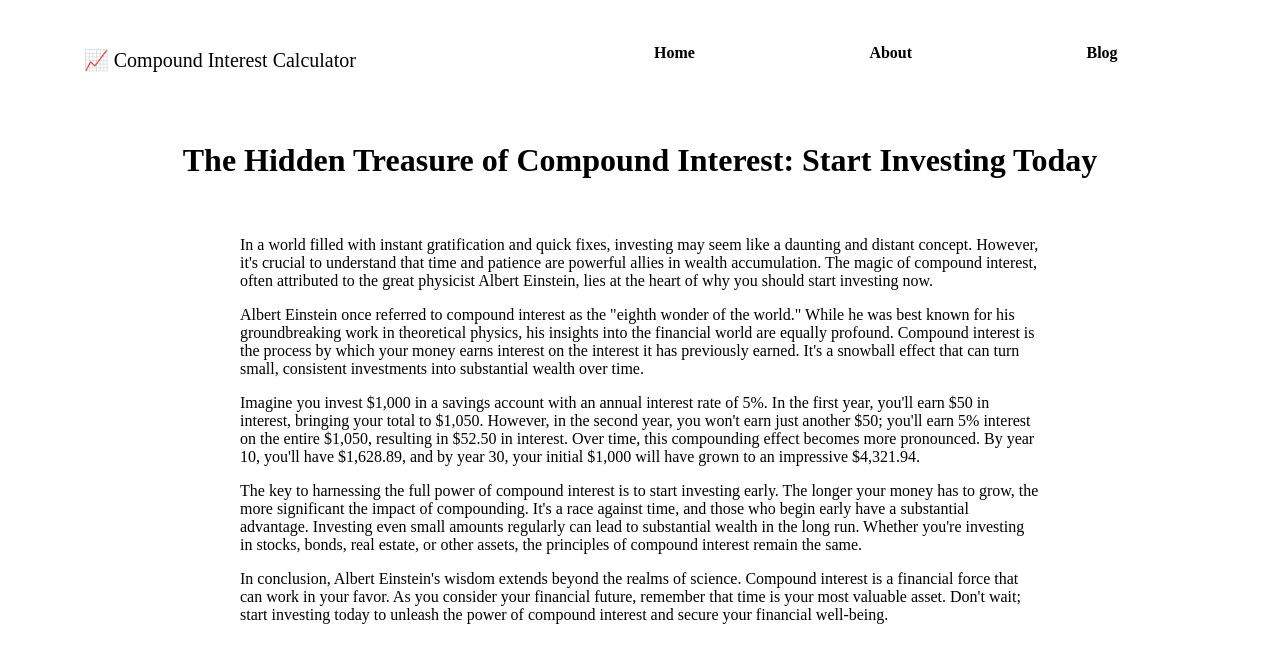
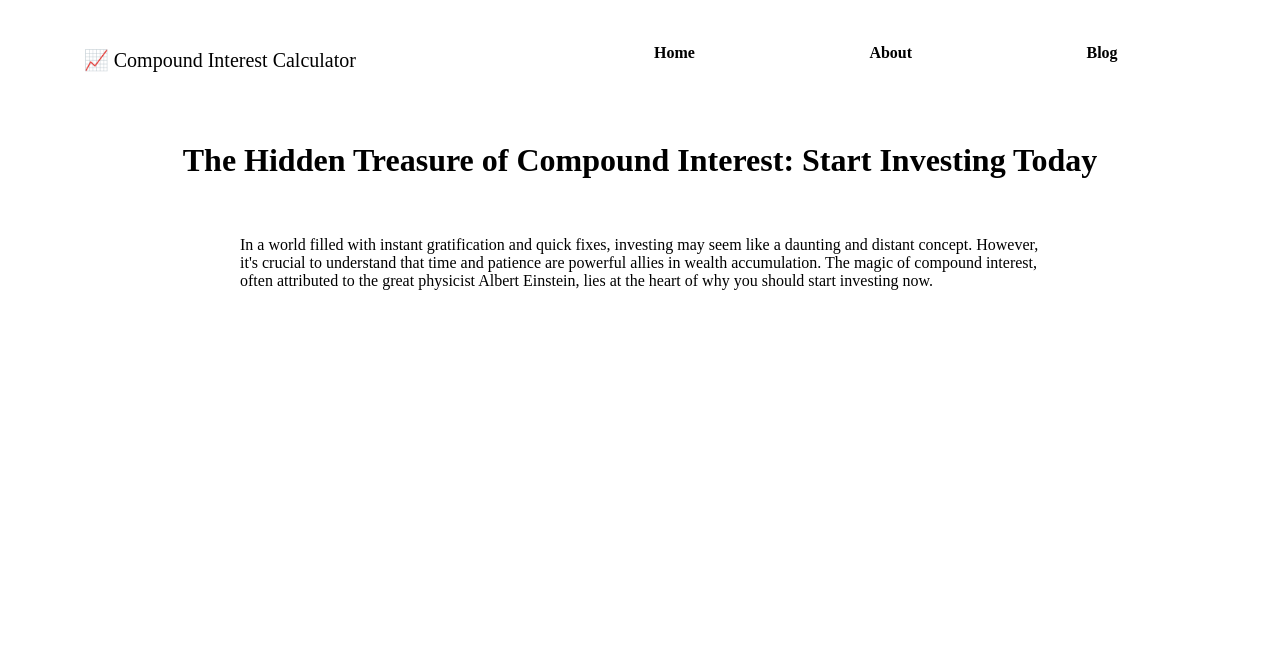
Before and after one commit to marionlouis1/interest-calculator, a Next.js app: page /blog in a window 1280 px wide. Shown: the top 662 px of the page. Built offline with nearby package versions, Linux system fonts and the light colour scheme.

Commit message:
only 1 paragraph

```diff
--- a/pages/blog.js
+++ b/pages/blog.js
@@ -25,18 +25,7 @@ export default function Blog() {
                 <p>
                     In a world filled with instant gratification and quick fixes, investing may seem like a daunting and distant concept. However, it's crucial to understand that time and patience are powerful allies in wealth accumulation. The magic of compound interest, often attributed to the great physicist Albert Einstein, lies at the heart of why you should start investing now.
                 </p>
-                <p>
-                    Albert Einstein once referred to compound interest as the "eighth wonder of the world." While he was best known for his groundbreaking work in theoretical physics, his insights into the financial world are equally profound. Compound interest is the process by which your money earns interest on the interest it has previously earned. It's a snowball effect that can turn small, consistent investments into substantial wealth over time.
-                </p>
-                <p>
-                    Imagine you invest $1,000 in a savings account with an annual interest rate of 5%. In the first year, you'll earn $50 in interest, bringing your total to $1,050. However, in the second year, you won't earn just another $50; you'll earn 5% interest on the entire $1,050, resulting in $52.50 in interest. Over time, this compounding effect becomes more pronounced. By year 10, you'll have $1,628.89, and by year 30, your initial $1,000 will have grown to an impressive $4,321.94.
-                </p>
-                <p>
-                    The key to harnessing the full power of compound interest is to start investing early. The longer your money has to grow, the more significant the impact of compounding. It's a race against time, and those who begin early have a substantial advantage. Investing even small amounts regularly can lead to substantial wealth in the long run. Whether you're investing in stocks, bonds, real estate, or other assets, the principles of compound interest remain the same.
-                </p>
-                <p>
-                    In conclusion, Albert Einstein's wisdom extends beyond the realms of science. Compound interest is a financial force that can work in your favor. As you consider your financial future, remember that time is your most valuable asset. Don't wait; start investing today to unleash the power of compound interest and secure your financial well-being.
-                </p>
+
             </div>
         </main>
         </>
--- a/styles/globals.css
+++ b/styles/globals.css
@@ -140,3 +140,14 @@ header {
   margin: 0 auto;
   padding: 20px;
 }
+
+.blog content h1 {
+  text-align: center;
+  margin-bottom: 20px;
+}
+
+.blog content p {
+  font-size: 18px;
+  line-height: 1.5;
+  margin-bottom: 20px;
+}
```
